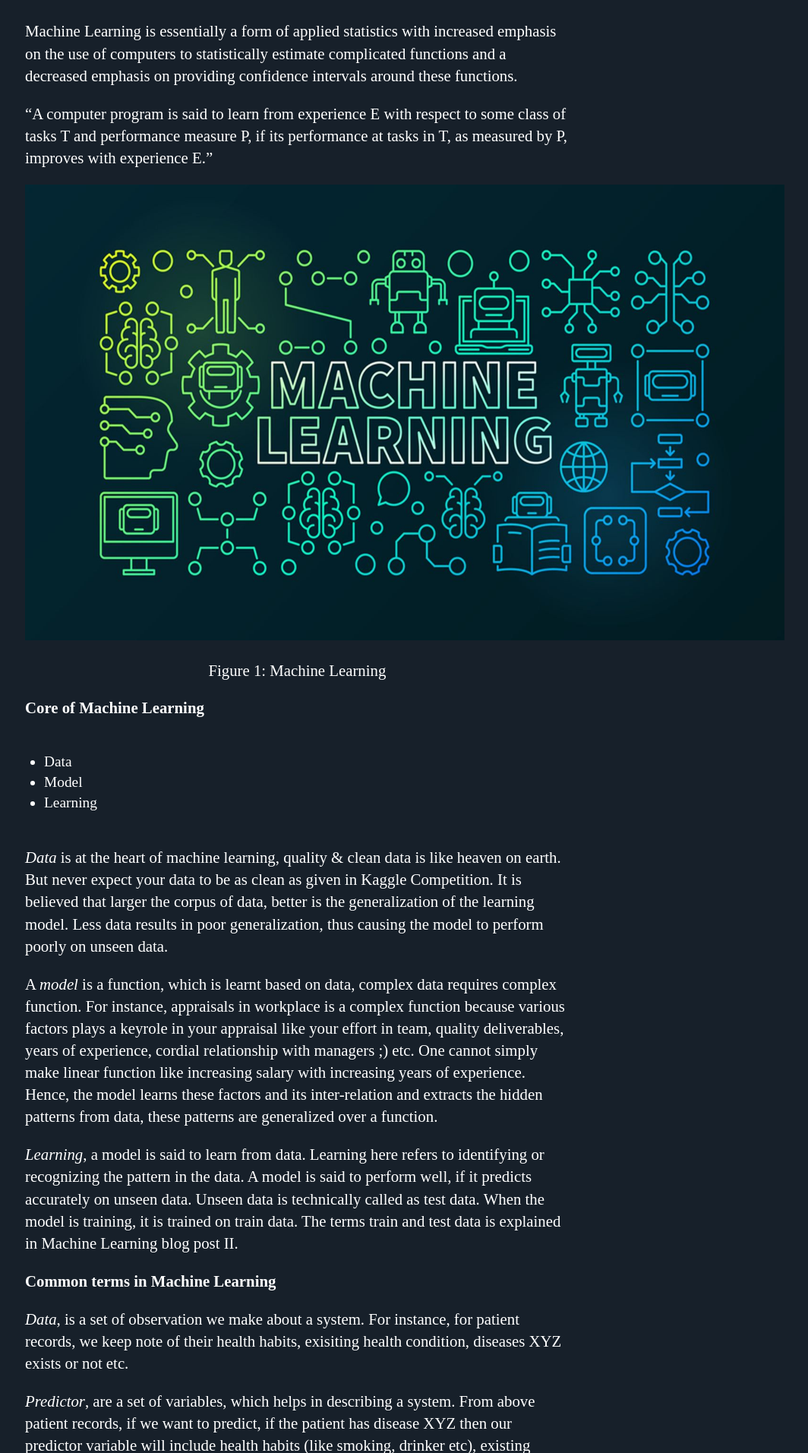
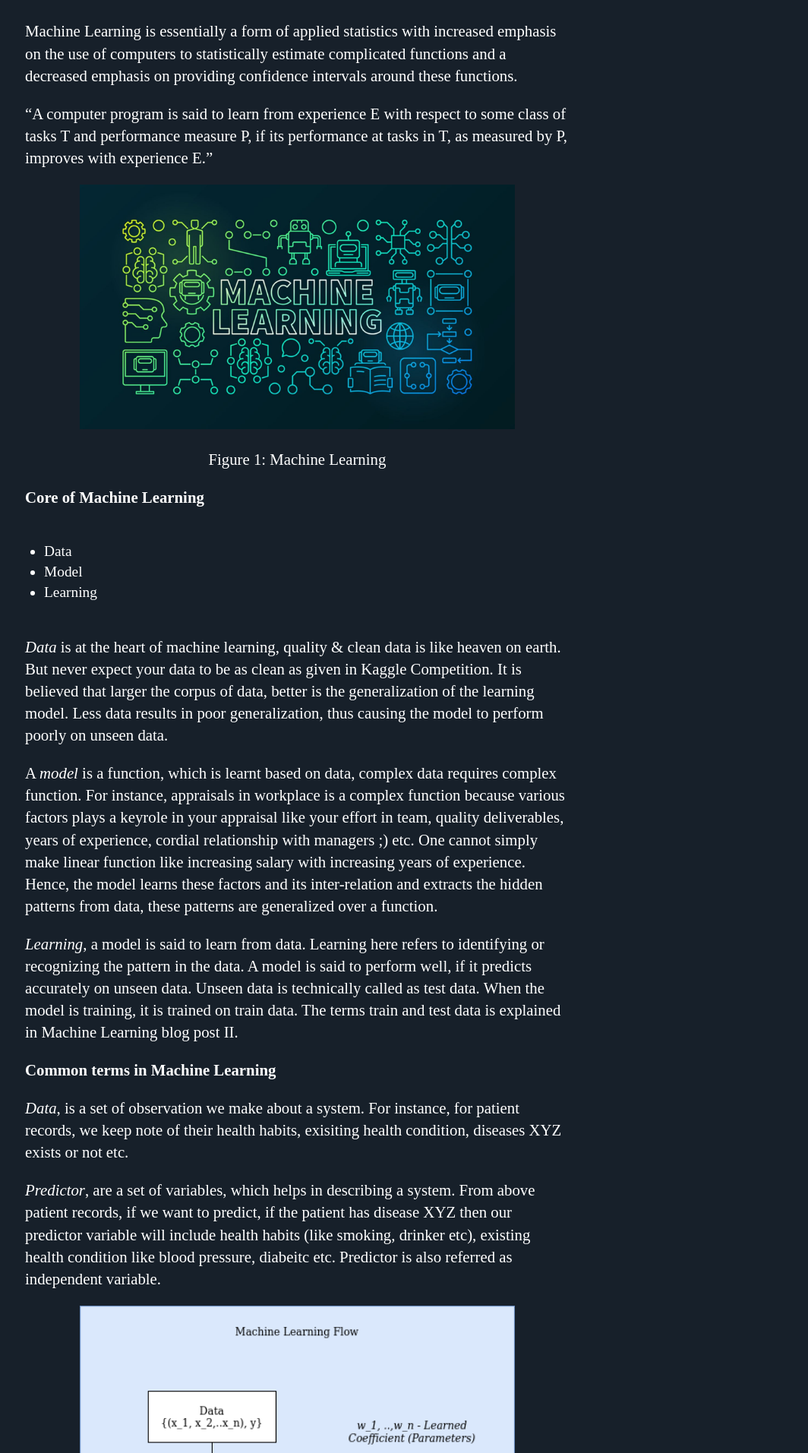
Before and after one commit to Mayurji/mayurji.github.io, a Jekyll site: the page built from _machine-learning/2020-11-06-machine-learning-I.md, in a window 1280 px wide. Shown: the part 349-2262 px from the top of the page at 76% size, without its empty margins (159-1223 px from the left). Built offline with Jekyll 4.4.1, drawn with Linux system fonts in a browser that asks for light colours; comment, search, counter and statistics services are not loaded.

Commit message:
Update 2020-11-06-machine-learning-I.md

```diff
--- a/_machine-learning/2020-11-06-machine-learning-I.md
+++ b/_machine-learning/2020-11-06-machine-learning-I.md
@@ -17,7 +17,7 @@
 "A computer program is said to learn from experience E with respect to some class of tasks T and performance measure P, if its performance at tasks in T, as measured by P, improves with experience E."
 
 <center>
-<img src="{{site.url}}/assets/images/ml/ml.jpg"  style="zoom: 5%  background-color:#DCDCDC;" width="1000" height="600"/><br>
+<img src="{{site.url}}/assets/images/ml/ml.jpg"  style="zoom: 5%  background-color:#DCDCDC;"  width="80%" height=auto/><br>
 <p>Figure 1: Machine Learning</p>
 </center>
 
@@ -41,7 +41,7 @@
 
 
 <center>
-<img src="{{site.url}}/assets/images/ml/mlflow.png"  style="zoom: 5%  background-color:#DCDCDC;"/><br>
+<img src="{{site.url}}/assets/images/ml/mlflow.png"  style="zoom: 5%  background-color:#DCDCDC;"  width="80%" height=auto/><br>
 <p>Figure 2: Machine Learning Flow</p>
 </center>
 
@@ -84,7 +84,7 @@
    The Algorithm learns from performing some action and receiving rewards(+ve/-ve) for those actions. Here, the algorithms interact with an environment, so there is a feedback loop between the learning system and its experience. For instance: Self Driving Cars and Game Playing Agents.
 
 <center>
-<img src="{{site.url}}/assets/images/ml/ml_algo.png"  style="zoom: 5%  background-color:#DCDCDC;" width="1000" height="600"/><br>
+<img src="{{site.url}}/assets/images/ml/ml_algo.png"  style="zoom: 5%  background-color:#DCDCDC;" width="80%" height=auto/><br>
 <p>Figure 3: Machine Learning Algorithms</p>
 </center>
 
```
